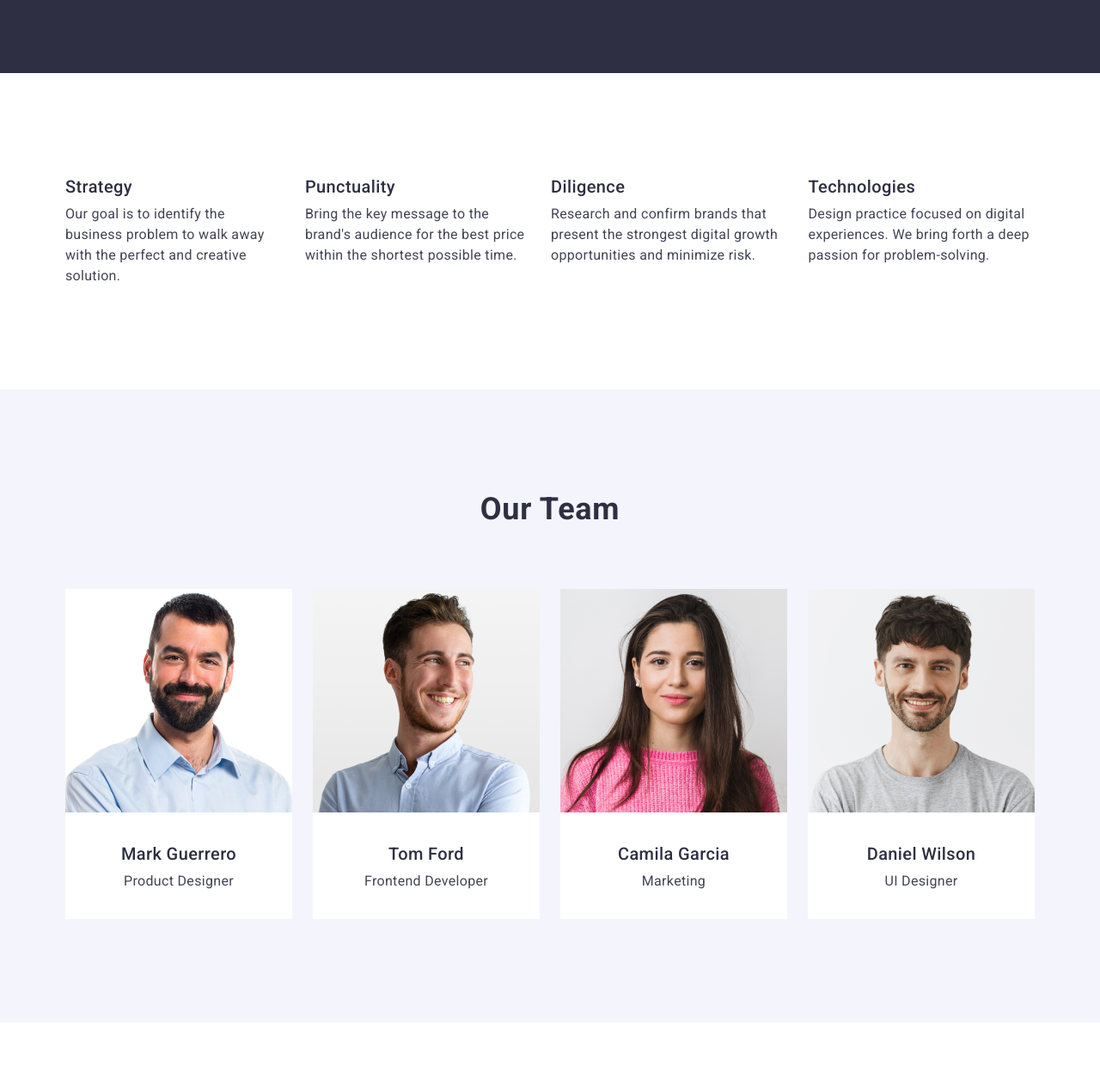
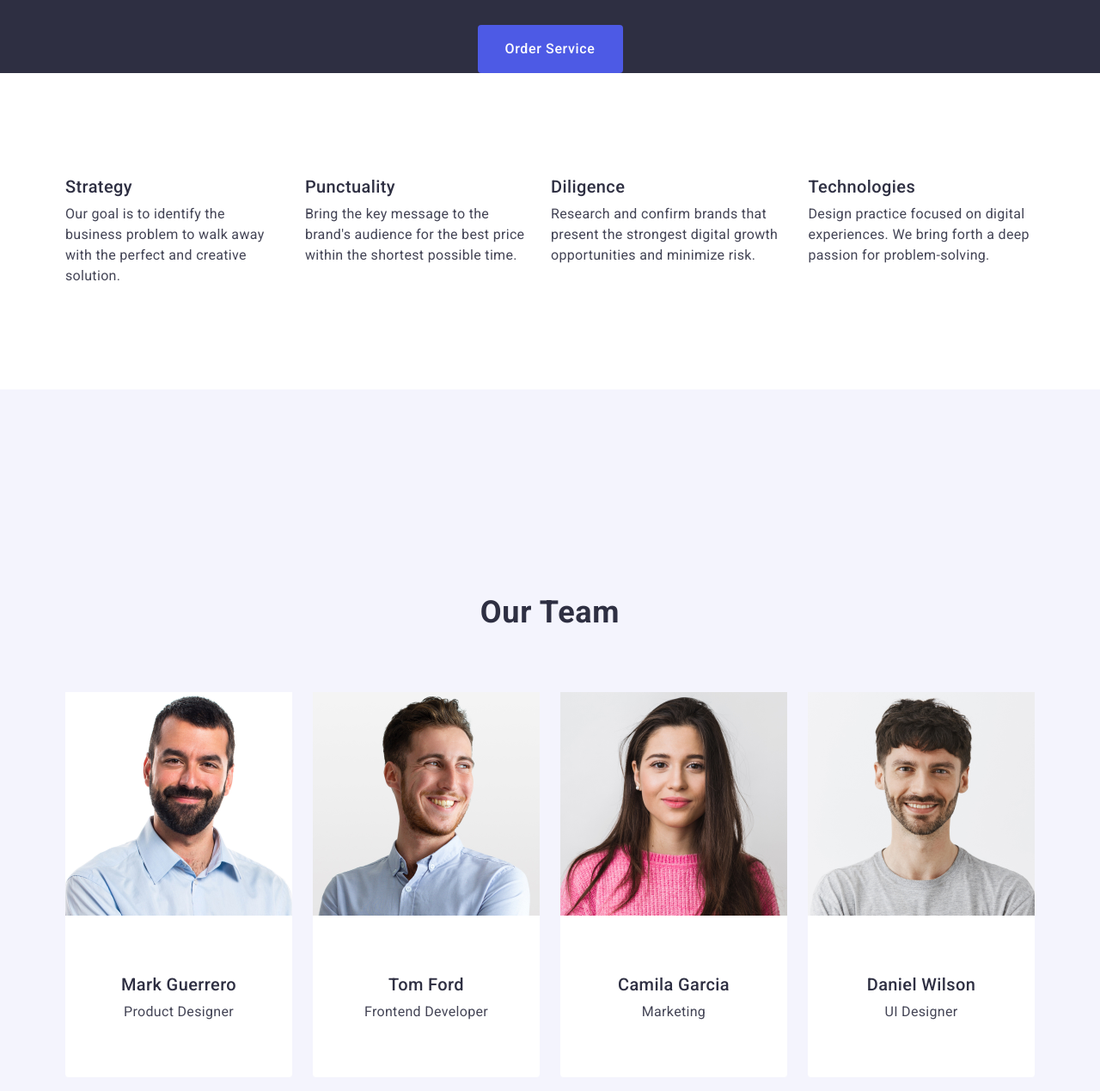
Before and after one commit to Viktoriia-Tymets/goit-markup-hw-03, a plain HTML site: page index.html in a window 1280 px wide. Shown: the part 588-1857 px from the top of the page at 86% size. Drawn offline with nearby package versions, Linux system fonts and the light colour scheme.

Commit message:
Update styles.css

```diff
--- a/css/styles.css
+++ b/css/styles.css
@@ -118,6 +118,7 @@ color: #404bbf;
 .main-page-container{
         background: #2e2f42;
         height: 600px;
+        padding: 188px 0;
 
 
 }
@@ -130,7 +131,7 @@ color: #404bbf;
         letter-spacing: 0.02em;
         text-align: center;
         color: #fff;
-      max-width:496;
+      max-width:496px;
      padding-top: 188px;
      margin-right: auto;
      margin-left: auto;
@@ -146,14 +147,14 @@ color: #404bbf;
     font-weight: 500;
         background: #4d5ae5;
 min-width: 169px;
-height: 56;
 margin-top: 48px;
     margin-right: auto;
     margin-left:auto;
     align-items: center;
     display: block;
     border:none;
-
+    height: 56px;
+border-radius: 4px;
 
 }
 
@@ -191,6 +192,7 @@ width: calc((100%-72px)/4);
 
 .team-members{
     background-color: #F4F4FD;
+    padding: 120px 0 120px;
 }
 
 .team-title{
@@ -216,12 +218,15 @@ padding-bottom: 120px;
 margin:32px 16px;
 border-radius: 0 0 4px 4px;
 text-align: center;
+padding: 32px 0;
 
 
 }
 
 .team-inf{
     background-color: #FFFFFF;
+    border-radius: 0px 0px 4px 4px;
+    display: block;
 }
 
 .team-names{
@@ -232,6 +237,7 @@ letter-spacing: 0.02em;
 color:#2e2f42;
 width: calc((100%-72px)/4);
 gap:24px;
+margin-bottom: 8px
 }
 
 .profession{
@@ -265,10 +271,10 @@ align-items: center;
 }
 
 .portfolio-img{
+    display: block
+}
 
 
-
-}
 .portfolio-list{
     font-weight: 500;
     font-size: 20px;
```
